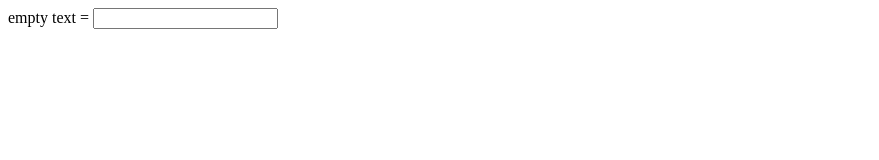
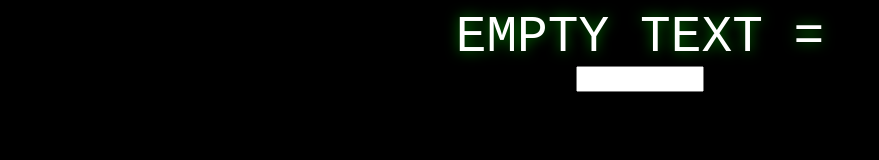
Before and after one commit to 2wasted/2wasted.github.io, a plain HTML site: page index.html in a window 1280 px wide. Shown: the whole page, without its empty margins (0-879 px from the left). Drawn offline with Linux system fonts and the light colour scheme.

Commit message:
Added some CSS styles.

```diff
--- a/index.html
+++ b/index.html
@@ -1,8 +1,8 @@
 <head>
+<link rel="stylesheet" type="text/css" href="style.css">
 <title>2wasted</title>
+
 <script type="text/javascript">
-  // var x = prompt("x = ");
-  // console.log(x);
   document.addEventListener("readystatechange", e => {
     if (e.target.readyState === "interactive") {
       var textInput = document.getElementById("textInput");
@@ -13,7 +13,7 @@
       textInput.addEventListener("input", e => {
         console.log(e);
         console.log(e.target.value);
-        textLabel.innerHTML = textInput.value;
+        textLabel.innerHTML = textInput.value + Math.random();
       });
     }
   });
@@ -23,6 +23,6 @@
 
 <body>
 empty
-<label for="textInput" id="textLabel">text = </label>
+<label for="textInput" id="textLabel">text = </label><br>
 <input type="text" id="textInput">
 </body>
--- /dev/null
+++ b/style.css
@@ -0,0 +1,16 @@
+body {
+  color: white;
+  background-color: black;
+  text-align: center;
+  text-transform: uppercase;
+  text-shadow: 0 0 1vw green;
+  font-family: "PT Mono", monospace;
+  font-size: 4vw;
+}
+
+input {
+  height: 2vw;
+  width: 10vw;
+  font-family: "PT Mono", monospace;
+  font-size: 2vw;
+}
```
